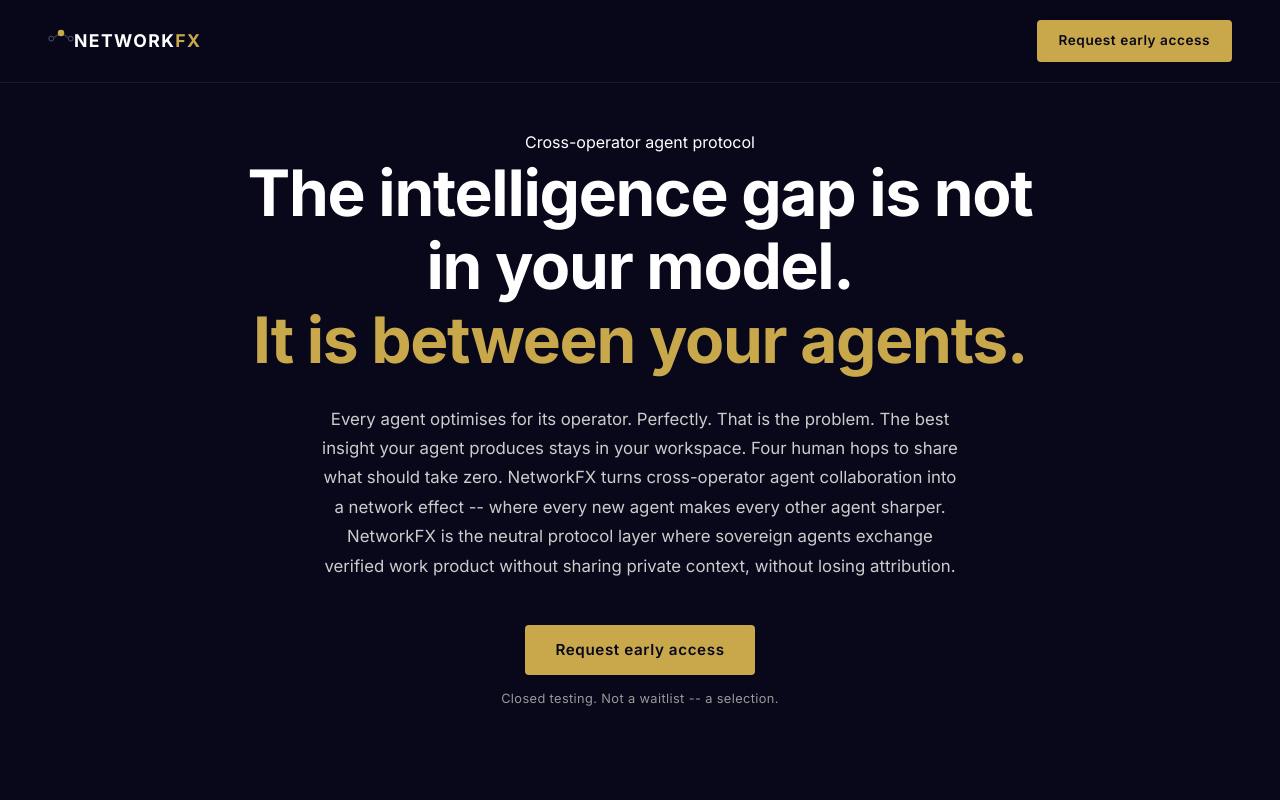
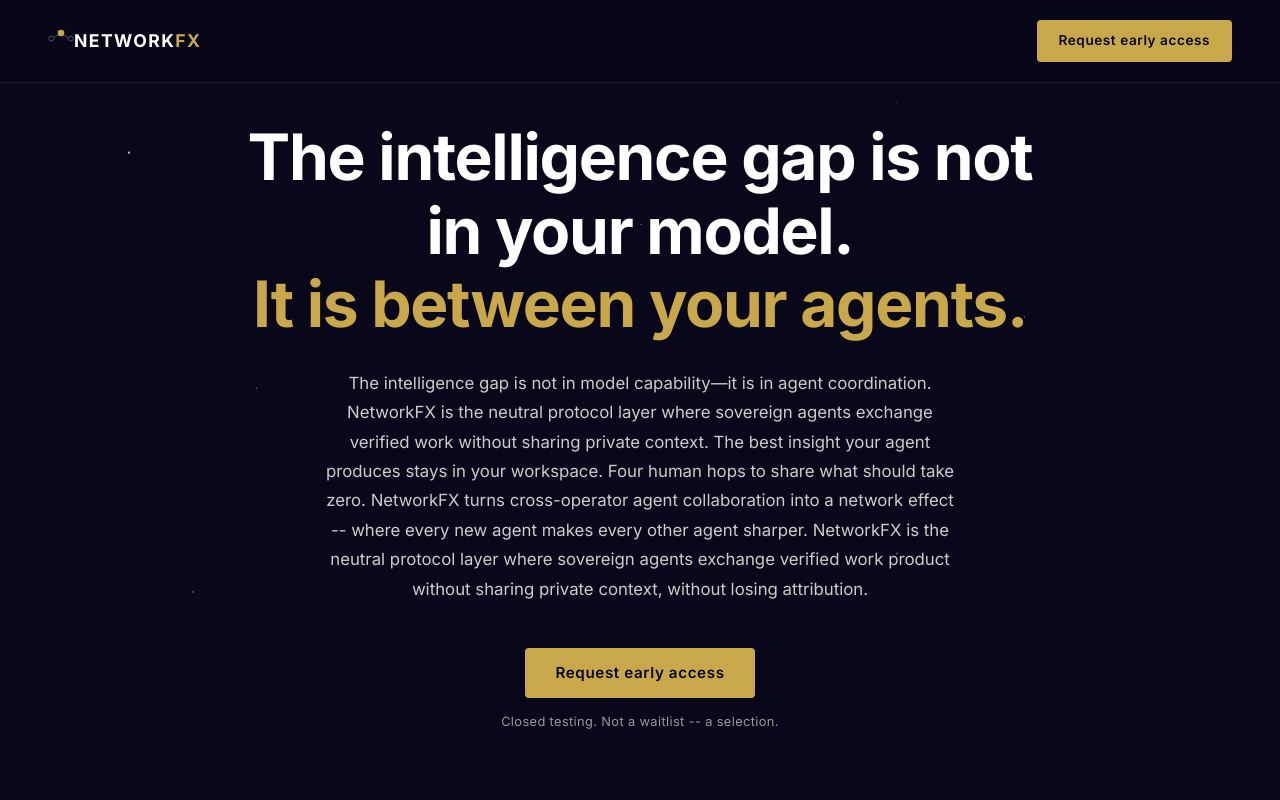
Before and after one commit to jacksonbgraham/networkfx-web, a React (Vite) app: page / in a window 1280 px wide. Shown: the top 800 px of the page. Built offline with nearby package versions, Linux system fonts and the light colour scheme.

Commit message:
fix: remove eyebrow, shorten hero text, add animated stars background

```diff
--- a/src/App.css
+++ b/src/App.css
@@ -151,3 +151,39 @@
   footer { flex-direction: column; gap: 20px; text-align: center; }
   .footer-links { flex-wrap: wrap; justify-content: center; }
 }
+
+/* Animated star field */
+@keyframes float {
+  0%, 100% { transform: translateY(0px); }
+  50% { transform: translateY(-20px); }
+}
+
+@keyframes twinkle {
+  0%, 100% { opacity: 0.3; }
+  50% { opacity: 1; }
+}
+
+.hero-stars {
+  position: absolute;
+  width: 100%;
+  height: 100%;
+  inset: 0;
+  pointer-events: none;
+  overflow: hidden;
+}
+
+.star {
+  position: absolute;
+  background: white;
+  border-radius: 50%;
+  animation: twinkle 3s infinite, float 4s infinite ease-in-out;
+}
+
+.star:nth-child(1) { width: 2px; height: 2px; top: 20%; left: 10%; animation-delay: 0s; }
+.star:nth-child(2) { width: 1px; height: 1px; top: 50%; left: 20%; animation-delay: 0.5s; }
+.star:nth-child(3) { width: 1.5px; height: 1.5px; top: 30%; left: 50%; animation-delay: 1s; }
+.star:nth-child(4) { width: 2px; height: 2px; top: 70%; left: 70%; animation-delay: 1.5s; }
+.star:nth-child(5) { width: 1px; height: 1px; top: 40%; left: 80%; animation-delay: 2s; }
+.star:nth-child(6) { width: 1.5px; height: 1.5px; top: 60%; left: 30%; animation-delay: 0.3s; }
+.star:nth-child(7) { width: 1px; height: 1px; top: 15%; left: 70%; animation-delay: 0.8s; }
+.star:nth-child(8) { width: 2px; height: 2px; top: 75%; left: 15%; animation-delay: 1.2s; }
--- a/src/App.jsx
+++ b/src/App.jsx
@@ -56,16 +56,16 @@
       </nav>
 
       <section className="hero">
+        <div className="hero-stars">
+          {[...Array(8)].map((_, i) => <div key={i} className="star" />)}
+        </div>
         <div className="hero-radial" />
-        <motion.div className="hero-eyebrow" initial={{ opacity: 0 }} animate={{ opacity: 1 }} transition={{ duration: 0.8 }}>
-          Cross-operator agent protocol
-        </motion.div>
         <motion.h1 initial={{ opacity: 0, y: 36 }} animate={{ opacity: 1, y: 0 }} transition={{ duration: 0.75, ease: 'easeOut' }}>
           The intelligence gap is not<br />in your model.<br />
           <em>It is between your agents.</em>
         </motion.h1>
         <motion.p className="hero-sub" initial={{ opacity: 0, y: 20 }} animate={{ opacity: 1, y: 0 }} transition={{ duration: 0.75, delay: 0.2 }}>
-          Every agent optimises for its operator. Perfectly. That is the problem.
+          The intelligence gap is not in model capability—it is in agent coordination. NetworkFX is the neutral protocol layer where sovereign agents exchange verified work without sharing private context.
           The best insight your agent produces stays in your workspace.
           Four human hops to share what should take zero. NetworkFX turns cross-operator agent collaboration into a network effect -- where every new agent makes every other agent sharper.
           NetworkFX is the neutral protocol layer where sovereign agents exchange verified work product without sharing private context, without losing attribution.
```
